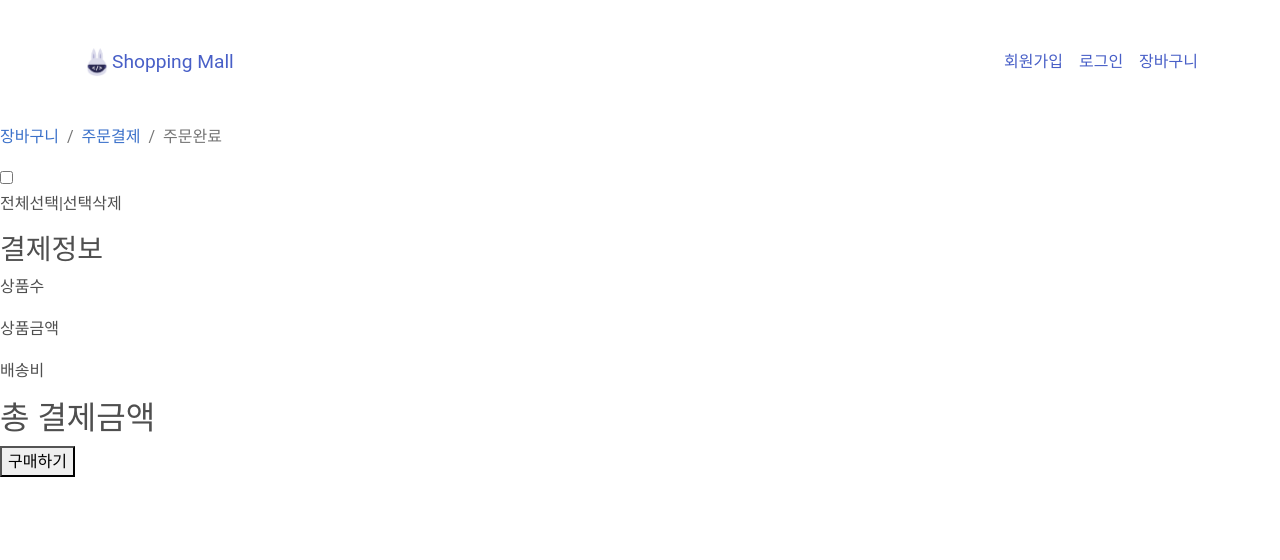
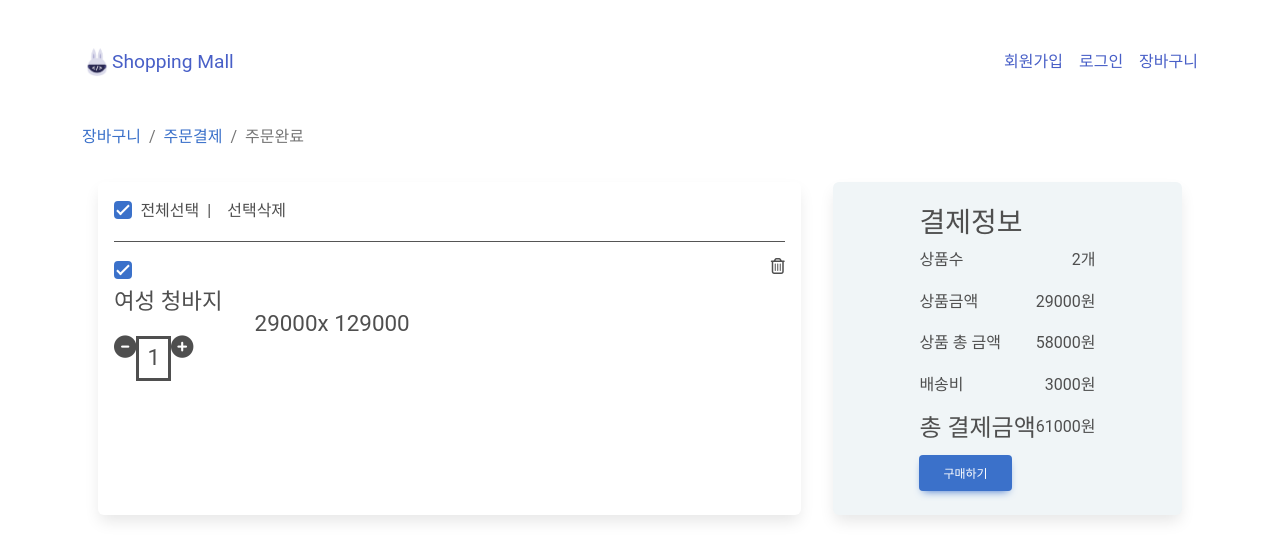
Before and after one commit to anna8481/web_project_1, a React (Create React App) app in the folder front/: page /cart in a window 1280 px wide. Shown: the top 560 px of the page. Built offline with nearby package versions, Linux system fonts and the light colour scheme.

Commit message:
frontend 0203 cart css&js 수정

```diff
--- a/front/src/components/Cart.css
+++ b/front/src/components/Cart.css
@@ -0,0 +1,105 @@
+.info {
+    display: flex;
+    flex-direction: row;
+    justify-content: space-between
+}
+
+.order-summary {
+    /* display: flex; */
+    flex-direction: column;
+}
+
+.info h2 {
+    font-size: 1.5rem;
+}
+
+.cart-product-header {
+    display: flex;
+    flex-direction: row;
+    justify-content: flex-start;
+    border-bottom: #555 solid 1px;
+    margin-bottom: 1rem;
+    padding-bottom: 1rem;
+}
+
+.cart-product-header p {
+    margin: 0 0.5rem;
+
+}
+
+
+.delete-all {
+    display: flex;
+    flex-direction: row;
+
+}
+
+.cart-quantity {
+    display: flex;
+    flex-direction: row;
+}
+
+.cart-quantity-no {
+    border: solid;
+    padding: 0.1rem 0.5rem
+}
+
+.productImg {
+    height: 5rem;
+    width: 5rem;
+
+}
+
+.cart-product-checkbox {
+    margin-top: 1rem;
+    display: flex;
+    flex-direction: row;
+    justify-content: space-between
+}
+
+.calculator {
+
+    display: flex;
+    flex-direction: row;
+    justify-content: flex-start
+}
+
+.cart-product-info {
+    font-size: 1.4rem;
+    display: flex;
+    flex-direction: row;
+    align-items: center;
+}
+
+.tile-ancestor {
+    display: flex;
+    flex-direction: row;
+}
+
+
+.product-tile {
+    border-radius: 6px;
+    box-shadow: 0 0.5em 1em -0.125em rgb(10 10 10 / 10%);
+    padding: 1rem;
+    margin: 1rem;
+    flex-grow: 3;
+}
+
+
+.order-tile {
+    border-radius: 6px;
+    box-shadow: 0 0.5em 1em -0.125em rgb(10 10 10 / 10%);
+    padding: 1rem;
+    margin: 1rem;
+    background-color: #f0f5f7;
+    box-shadow: 0 0.5em 1em -0.125em rgb(10 10 10 / 10%);
+    flex-grow: 1;
+    /* align-items: center; */
+    justify-content: center;
+    display: flex;
+}
+
+.content {
+    justify-content: center;
+    margin-right: 2rem;
+}
--- a/front/src/components/Cart.js
+++ b/front/src/components/Cart.js
@@ -3,50 +3,82 @@ import { MDBBreadcrumb, MDBBreadcrumbItem } from 'mdb-react-ui-kit';
 import { Link } from 'react-router-dom';
 import './Cart.css';
 
+import {
+    MDBBtn,
+    MDBContainer,
+    MDBCard,
+    MDBCheckbox,
+    MDBIcon,
+}
+    from 'mdb-react-ui-kit';
+
+
+
 function Cart() {
     return (
-        <>
-            <MDBBreadcrumb>
+        <div className="container">
+            <MDBBreadcrumb className="cart" >
                 <MDBBreadcrumbItem>
                     <a href='/cart'>장바구니</a>
                 </MDBBreadcrumbItem>
                 <MDBBreadcrumbItem>
                     <a href="/order">주문결제</a>
-                </MDBBreadcrumbItem>
+                </MDBBreadcrumbItem >
                 <MDBBreadcrumbItem active>주문완료</MDBBreadcrumbItem>
-            </MDBBreadcrumb>
-            <div>
-                <label className="checkbox">
-                    <input type="checkbox"/>
-                    <p>전체선택</p>
-                </label>
+            </MDBBreadcrumb >
+            <div className="tile-ancestor">
+                <div className="product-tile ">
+                    <div className="cart-product-header">
+                        <MDBCheckbox name='flexCheck' value='' id='flexCheckChecked' label='전체선택' defaultChecked />
                         <label className="seperator">
                             <p>|</p>
                         </label>
                         <label className="delete-part">
                             <p>선택삭제</p>
                         </label>
+                    </div>
+                    <div className="cart-product-container">
+                        <div>
+                            <div className="cart-product-checkbox">
+                                <MDBCheckbox name='flexCheck' value='' id='productChecked' label='' defaultChecked />
+                                {/* <img className="productImg" src='https://media.istockphoto.com/id/1303307183/photo/stack-of-various-denim-jeans-trousers-on-stone-wooden-rustic-background-fashion-design.jpg?b=1&s=170667a&w=0&k=20&c=OplzswTue8JmnZNQ6CAxdUps7QT3wFXGb62GLT5yRk4='> </img> */}
+                                <MDBIcon far icon="trash-alt" />
+                            </div>
+                            <div className="cart-product-info">
+                                <div className="content">
+                                    <div className="info">   <p>여성 청바지</p> </div>
+                                    <div className="cart-quantity">
+                                        <MDBIcon fas icon="minus-circle" />
+                                        <div className="cart-quantity-no">1</div>
+                                        <MDBIcon fas icon="plus-circle" />
+                                    </div>
+                                </div>
+                                <div className="calculator">
+                                    <p className="unitPrice">29000</p>
+                                    <p className="quantity">x 1</p>
+                                    <p className="productPrice">29000</p> </div>
+                            </div>
+                        </div>
 
                     </div>
+                </div>
+                <div className="order-tile">
+                    <div className="order-summary d-inline-flex p-2" >
+                        <div className="order-header"><h3>결제정보</h3></div>
                         <div>
-                <div>
-                    <h3>결제정보</h3>
+                            <div className="info">   <p>상품수</p> <p id="productsCount">2개</p></div>
+                            <div className="info">   <p>상품금액</p> <p id="productPrice">29000원</p></div>
+                            <div className="info">   <p>상품 총 금액</p> <p id="productsTotal">58000원</p></div>
+                            <div className="info"><p>배송비</p> <p id="deliveryFee">3000원</p> </div>
                         </div>
-                <div>
-                    <p>상품수</p>
-                    <p>상품금액</p>
-                    <p>배송비</p>
-                </div>
-                <div>
-                    <h2>총 결제금액</h2>
-                </div>
+                        <div className="info" ><h2>총 결제금액</h2> <p id="Total">61000원</p> </div>
                         <Link to="/order" >
-                    <button>구매하기</button>
+                            <div class="purchase"><MDBBtn>구매하기</MDBBtn></div>
                         </Link>
                     </div>
-
-
-        </>
+                </div>
+            </div>
+        </div >
     )
 }
 
```
Lines whose indentation alone changed are shown as unchanged.
